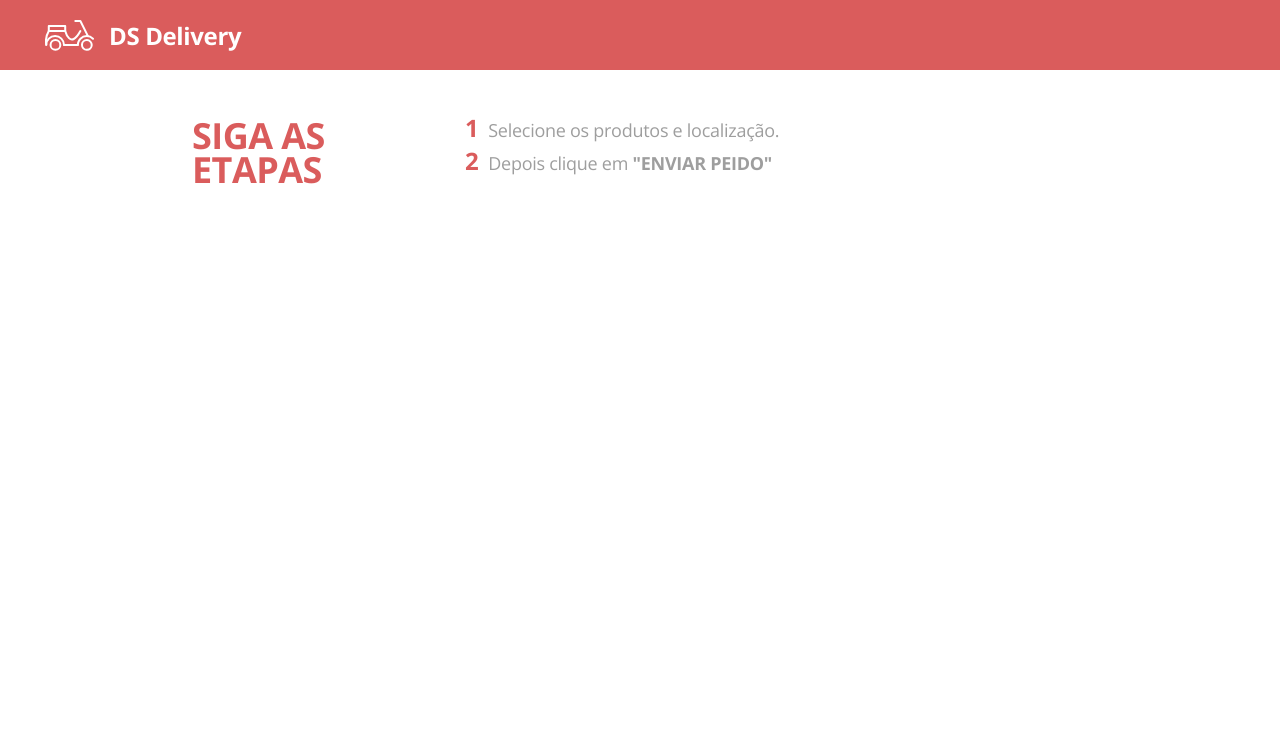
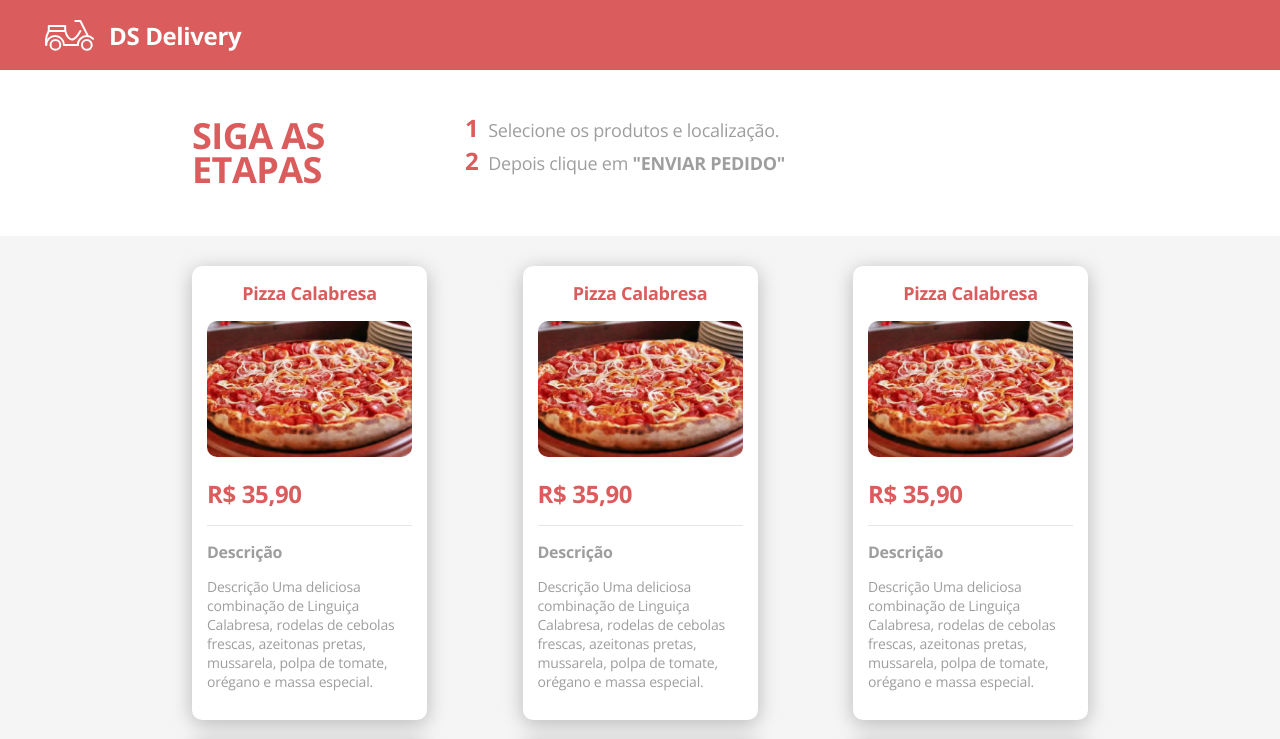
Before and after one commit to JonasRF/Projeto-DS-Delivery, a React (Vite) app in the folder frontend/: page /orders in a window 1280 px wide. Shown: the top 739 px of the page. Built offline with nearby package versions, Linux system fonts and the light colour scheme.

Commit message:
ProductCard

```diff
--- /dev/null
+++ b/frontend/src/Orders/ProductCard.tsx
@@ -0,0 +1,22 @@
+import pizza from '../asserts/images/pizza.svg';
+
+const ProductCard = () => {
+    return (
+        <div className='order-card-container'>
+            <h3 className="order-card-title">
+                Pizza Calabresa
+            </h3>
+            <img className='order-card-image' src={pizza} alt="pizza de calabreza" />
+            <h3 className='order-card-price'>
+                R$ 35,90
+            </h3>
+            <div className='order-card-description'>
+                <h3>Descrição</h3>
+                <p>Descrição Uma deliciosa combinação de Linguiça Calabresa, rodelas de cebolas frescas, azeitonas pretas,
+                    mussarela, polpa de tomate, orégano e massa especial.</p>
+            </div>
+        </div>
+    )
+}
+
+export default ProductCard;
--- /dev/null
+++ b/frontend/src/Orders/ProdutcsList.tsx
@@ -0,0 +1,18 @@
+import ProductCard from "./ProductCard";
+
+const ProductsList = () => {
+    return (
+        <div className='orders-list-container'>
+            <div className="orders-list-content">
+                <ProductCard />
+                <ProductCard />
+                <ProductCard />
+                <ProductCard />
+                <ProductCard />
+                <ProductCard />
+            </div>
+        </div>
+    )
+}
+
+export default ProductsList;
--- a/frontend/src/Orders/SteapesHeader.tsx
+++ b/frontend/src/Orders/SteapesHeader.tsx
@@ -14,7 +14,7 @@ const StepsHeader = () => {
                     </li>
                     <li>
                         <span className='steps-number'>2</span>
-                        Depois clique em <strong>"ENVIAR PEIDO"</strong>
+                        Depois clique em <strong>"ENVIAR PEDIDO"</strong>
                     </li>
                 </ul>
             </div>
--- a/frontend/src/Orders/index.tsx
+++ b/frontend/src/Orders/index.tsx
@@ -1,3 +1,4 @@
+import ProductsList from './ProdutcsList';
 import StepsHeader from './SteapesHeader';
 import './styles.css';
 
@@ -5,6 +6,7 @@ const Orders = () => {
     return (
         <div className='orders-container'>
             <StepsHeader />
+            <ProductsList />
         </div>
     )
 }
--- a/frontend/src/Orders/styles.css
+++ b/frontend/src/Orders/styles.css
@@ -55,7 +55,7 @@
   justify-content: center;
 }
 
-.orders-list-items {
+.orders-list-content {
   width: 70%;
   display: grid;
   grid-template-columns: repeat(auto-fill, 235px);
```
Also changed, not shown: frontend/src/asserts/images/pizza.svg (added).
